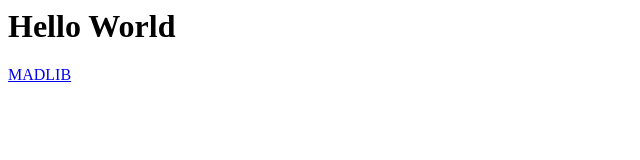
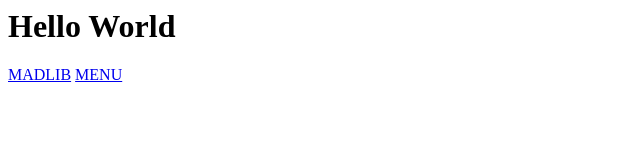
Before and after one commit to drewski13/drewski13.github.io, a plain HTML site: page index.html in a window 1280 px wide. Shown: the full height of the page, 0-640 px from the left. Drawn offline with Linux system fonts and the light colour scheme.

Commit message:
Update index.html

```diff
--- a/index.html
+++ b/index.html
@@ -2,5 +2,6 @@
 <body>
   <h1>Hello World</h1>
   <a href='madlib.html'>MADLIB</a>
+  <a href='businessWebsitePractice.html'>MENU</a>
 </body>
 </html>
```
